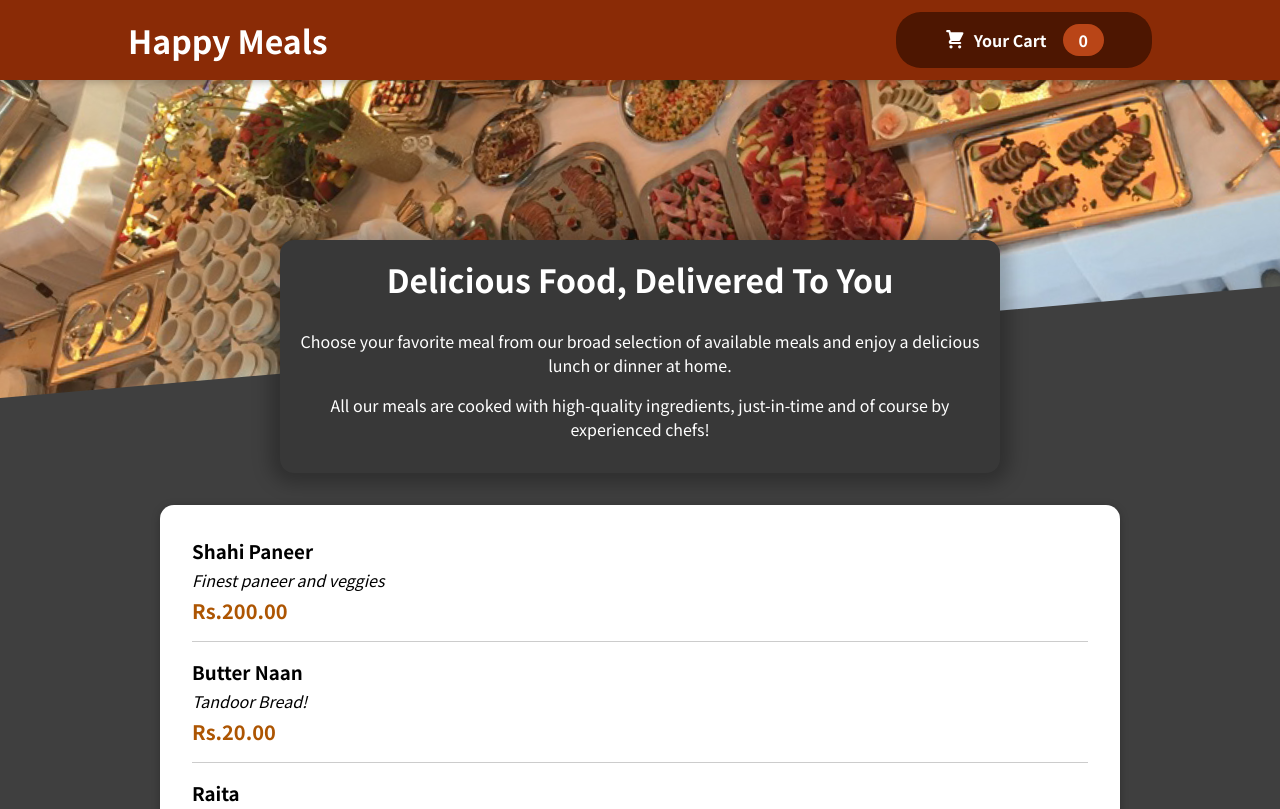
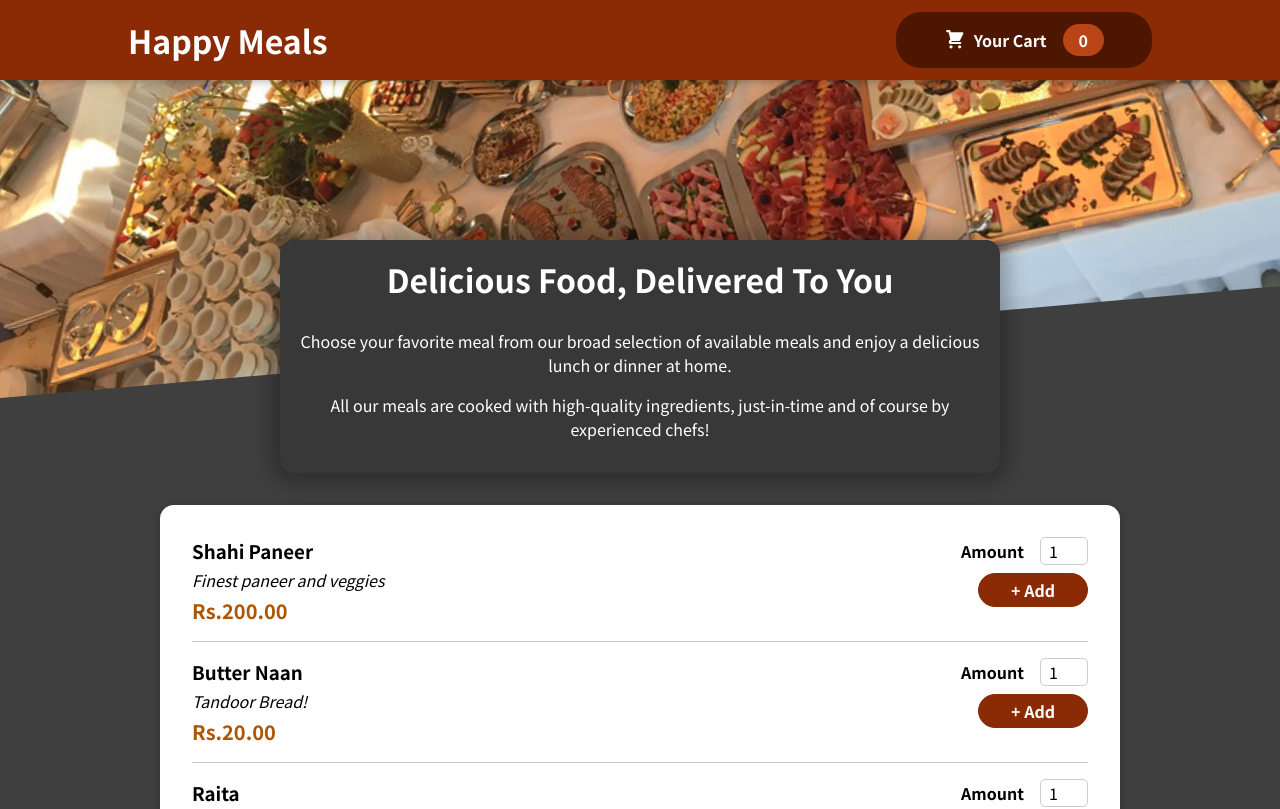
Before and after one commit to SomyaBhatnagar19/Resturant-Project, a React (Create React App) app: page / in a window 1280 px wide. Shown: the top 809 px of the page. Built offline with nearby package versions, Linux system fonts and the light colour scheme.

Commit message:
Adding the form.

```diff
--- a/src/components/Meals/MealItem/MealItem.js
+++ b/src/components/Meals/MealItem/MealItem.js
@@ -1,44 +1,20 @@
+import classes from "./MealItem.module.css";
 
-// import React from "react";
-// import classes from "./MealItem.module.css";
+import MealItemForm from "./MealItemForm";
 
-
-// const MealItem = (props) => {
-//   const price = `Rs.${props.price.toFixed(2)}`;
-
-//   return (
-//         <li className={classes.meal}>
-//         <div>
-//           <h3>{props.name}</h3>
-//           <div className={classes.description}>
-//             <h3>{props.description}</h3>
-//           </div>
-//           <div className={classes.price}>
-//             <h3>{price}</h3>
-//           </div>
-//         </div>
-//         <div></div>
-//     </li>
-//   );
-// };
-
-// export default MealItem;
-import classes from "./MealItem.module.css";
 const MealItem = (props) => {
-    const price =`Rs.${props.price.toFixed(2)}`
-    return <li className={classes.meal}>
-        <div><h3>
-        {props.name}
-        </h3>
-            <div className={classes.description}>
-            {props.description}
-            </div>
-            <div className={classes.price}>
-            {price}
-            </div></div>
-        <div>
-
-        </div>
+  const price = `Rs.${props.price.toFixed(2)}`;
+  return (
+    <li className={classes.meal}>
+      <div>
+        <h3>{props.name}</h3>
+        <div className={classes.description}>{props.description}</div>
+        <div className={classes.price}>{price}</div>
+      </div>
+      <div>
+        <MealItemForm />
+      </div>
     </li>
+  );
 };
 export default MealItem;
--- a/src/components/Meals/MealItem/MealItemForm.js
+++ b/src/components/Meals/MealItem/MealItemForm.js
@@ -0,0 +1,20 @@
+import classes from './MealItemForm.module.css';
+
+import Input from '../../UI/Input';
+
+const MealItemForm = (props) => {
+    return <form className={classes.form}>
+        {/* using a generalised input for any component that requires it */}
+        <Input  label="Amount" input={{
+            id: 'amount',
+            type: 'number',
+            min: '1',
+            max: '5',
+            step: '1',
+            defaultValue: '1'
+        }}/>
+        <button>+ Add</button>
+    </form>
+};
+
+export default MealItemForm;
--- /dev/null
+++ b/src/components/Meals/MealItem/MealItemForm.module.css
@@ -0,0 +1,20 @@
+.form {
+    text-align: right;
+  }
+
+  .form button {
+    font: inherit;
+    cursor: pointer;
+    background-color: #8a2b06;
+    border: 1px solid #8a2b06;
+    color: white;
+    padding: 0.25rem 2rem;
+    border-radius: 20px;
+    font-weight: bold;
+  }
+
+  .form button:hover,
+  .form button:active {
+    background-color: #641e03;
+    border-color: #641e03;
+  }
--- /dev/null
+++ b/src/components/UI/Input.js
@@ -0,0 +1,12 @@
+// making a generalised input for any component that requires it
+import classes from './Input.module.css';
+
+const Input = props => {
+    return <div className={classes.input}>
+        <label htmlFor={props.input.id}>{props.label}</label>
+        <input {...props.input}/>
+        {/* {...props.input} -> this helps in deciding the id and the type of the input tag used */}
+    </div>
+};
+
+export default Input;
--- /dev/null
+++ b/src/components/UI/Input.module.css
@@ -0,0 +1,18 @@
+.input {
+    display: flex;
+    align-items: center;
+    margin-bottom: 0.5rem;
+  }
+
+  .input label {
+    font-weight: bold;
+    margin-right: 1rem;
+  }
+
+  .input input {
+    width: 3rem;
+    border-radius: 5px;
+    border: 1px solid #ccc;
+    font: inherit;
+    padding-left: 0.5rem;
+  }
```
